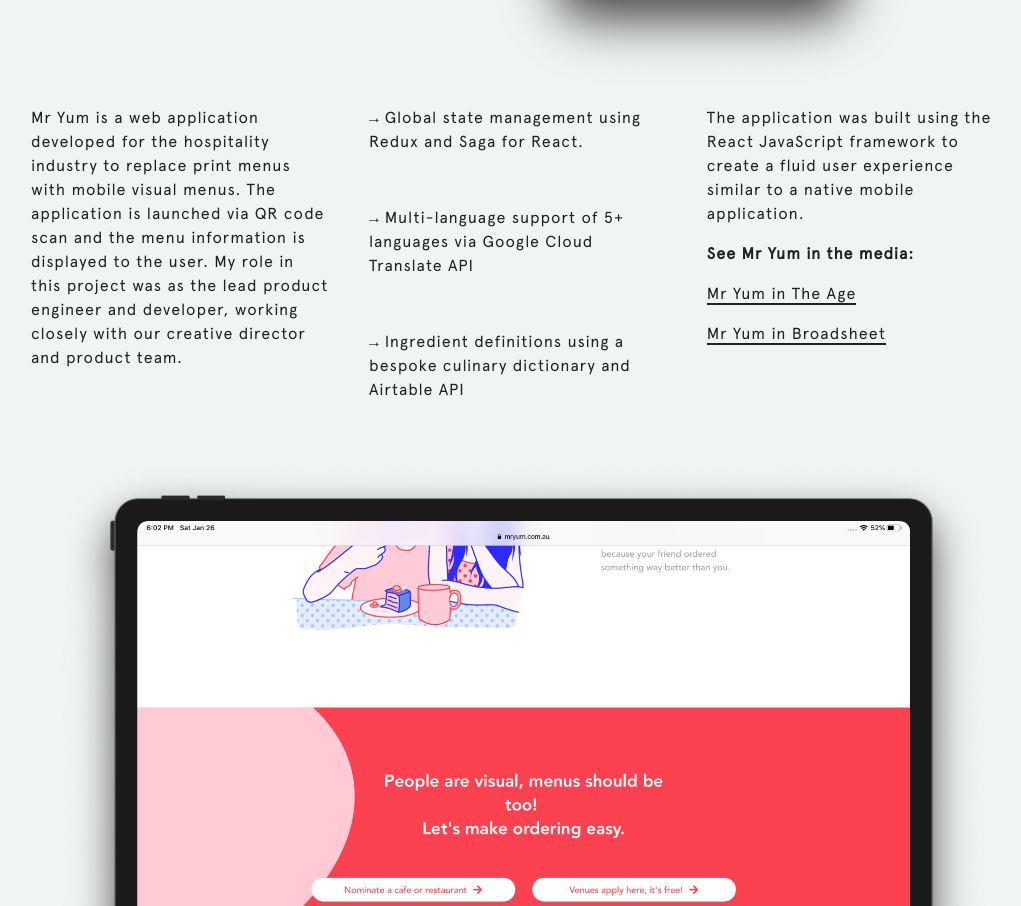
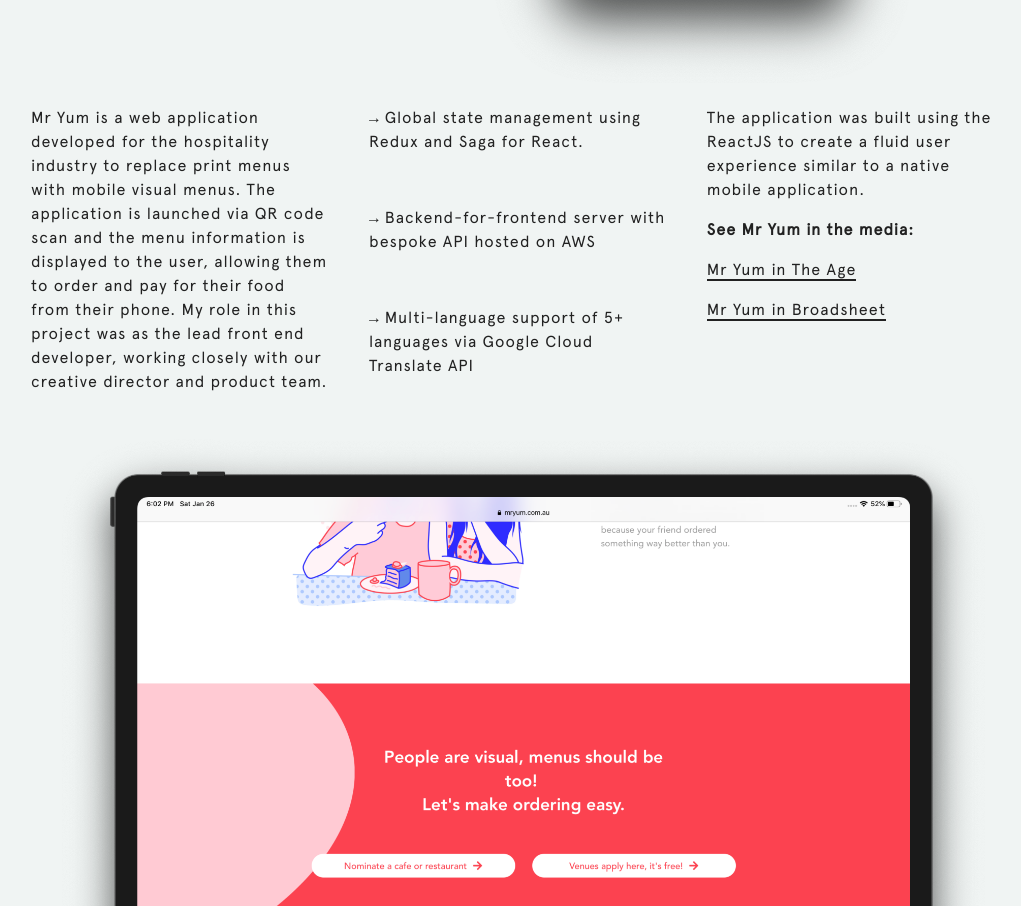
Before and after one commit to Evvn/evan-evan-evan, a React (Create React App) app: page /work in a window 1280 px wide. Shown: the part 1346-2252 px from the top of the page, without its empty margins (117-1138 px from the left). Built offline with nearby package versions, Linux system fonts and the light colour scheme; a web font is replaced by a local one.

Commit message:
update mr yum with api and redux info

```diff
--- a/src/MrYum.js
+++ b/src/MrYum.js
@@ -1,11 +1,9 @@
-import React from 'react'
+import React from "react";
 
 class MrYum extends React.Component {
-
   render() {
-    return(
+    return (
       <div className="mr-yum">
-
         <div className="heading">
           <h1>Mr Yum</h1>
           <h3>Lead Front End Developer</h3>
@@ -15,34 +13,58 @@
         <div className="body">
           <div>
             <p>
-                Mr Yum is a web application developed for the hospitality industry to replace print menus with mobile visual menus. The application is launched via QR code scan and the menu information is displayed to the user. My role in this project was as the lead product engineer and developer, working closely with our creative director and product team.
+              Mr Yum is a web application developed for the hospitality industry
+              to replace print menus with mobile visual menus. The application
+              is launched via QR code scan and the menu information is displayed
+              to the user, allowing them to order and pay for their food from
+              their phone. My role in this project was as the lead front end
+              developer, working closely with our creative director and product
+              team.
             </p>
           </div>
 
           <div>
-              <p><b>&rarr;</b> Global state management using Redux and Saga for React.</p>
-              <p><b>&rarr;</b> Multi-language support of 5+ languages via Google Cloud Translate API</p>
-              <p><b>&rarr;</b> Ingredient definitions using a bespoke culinary dictionary and Airtable API</p>
+            <p>
+              <b>&rarr;</b> Global state management using Redux and Saga for
+              React.
+            </p>
+            <p>
+              <b>&rarr;</b> Backend-for-frontend server with bespoke API hosted
+              on AWS
+            </p>
+            <p>
+              <b>&rarr;</b> Multi-language support of 5+ languages via Google
+              Cloud Translate API
+            </p>
           </div>
 
           <div>
             <p>
-                The application was built using the React JavaScript framework to create a fluid user experience similar to a native mobile application.
+              The application was built using the ReactJS to create a fluid user
+              experience similar to a native mobile application.
             </p>
-              <p><strong>See Mr Yum in the media:</strong></p>
-              <p><a href="https://www.theage.com.au/national/victoria/ending-food-fomo-the-technologies-changing-the-nature-of-eating-out-20190426-p51hgs.html">Mr Yum in The Age</a></p>
-              <p><a href="https://www.broadsheet.com.au/melbourne/food-and-drink/article/mr-yum-wants-cure-your-food-envy">Mr Yum in Broadsheet</a></p>
+            <p>
+              <strong>See Mr Yum in the media:</strong>
+            </p>
+            <p>
+              <a href="https://www.theage.com.au/national/victoria/ending-food-fomo-the-technologies-changing-the-nature-of-eating-out-20190426-p51hgs.html">
+                Mr Yum in The Age
+              </a>
+            </p>
+            <p>
+              <a href="https://www.broadsheet.com.au/melbourne/food-and-drink/article/mr-yum-wants-cure-your-food-envy">
+                Mr Yum in Broadsheet
+              </a>
+            </p>
           </div>
         </div>
 
+        <div className="phone-view" />
 
-        <div className="phone-view"></div>
-
-        <div className="tablet-view"></div>
-
+        <div className="tablet-view" />
       </div>
-    )
+    );
   }
 }
 
-export default MrYum
+export default MrYum;
```
Lines whose indentation alone changed are shown as unchanged.
